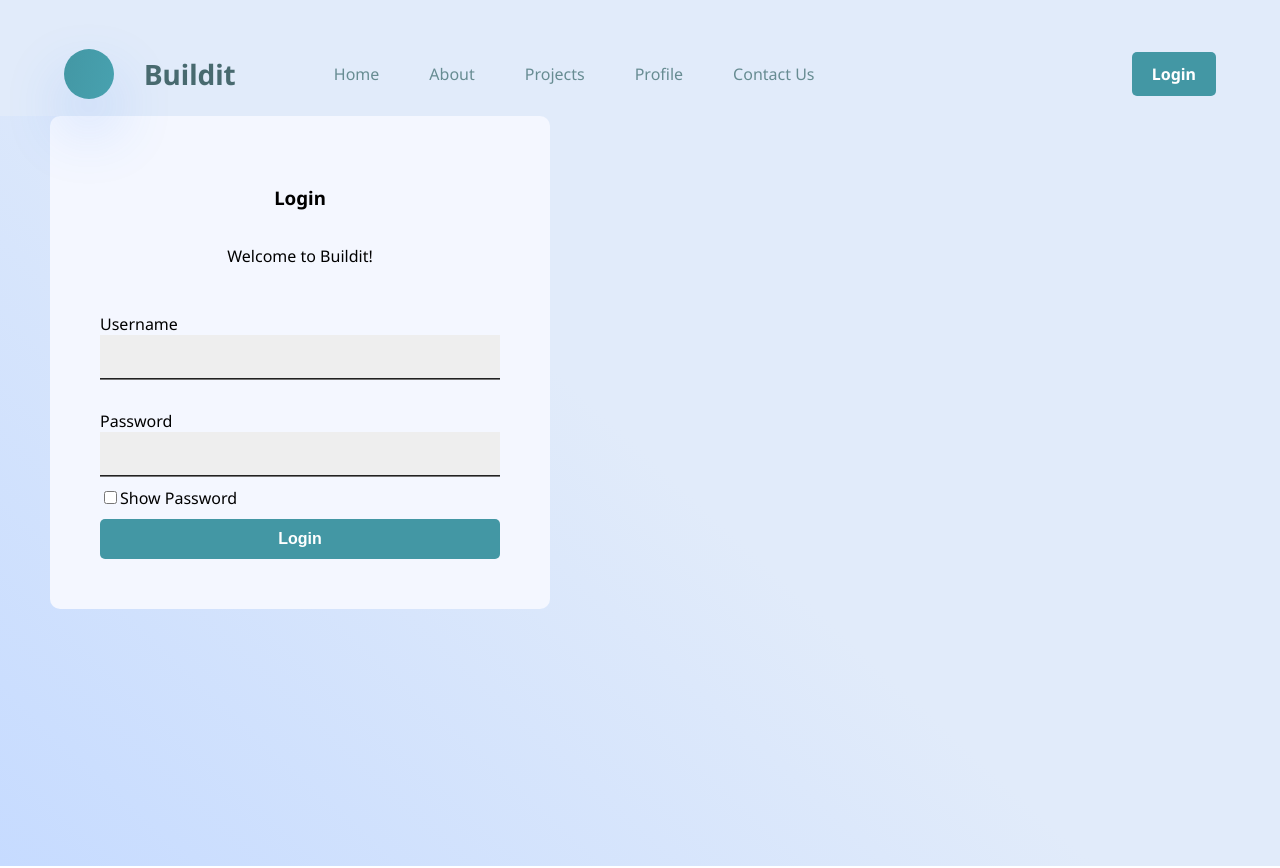
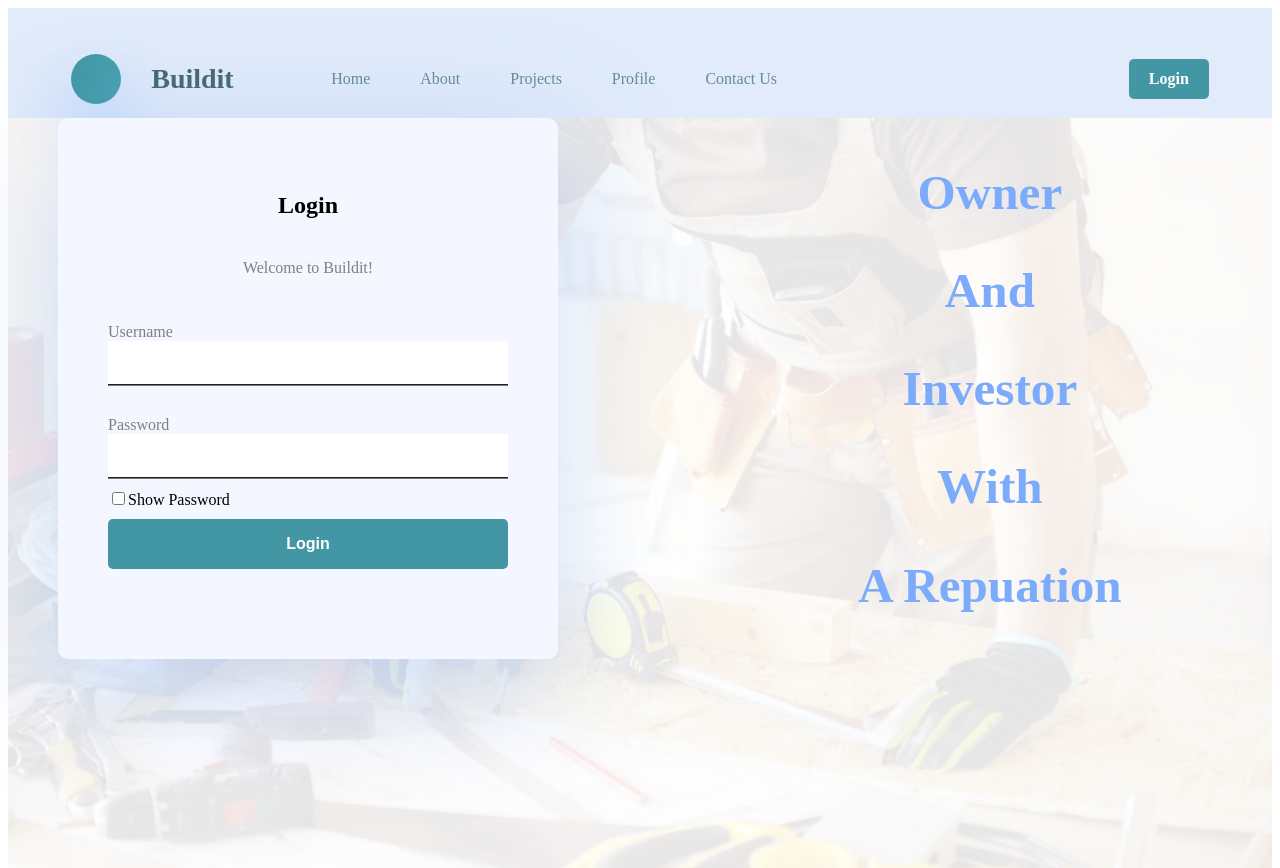
Before and after one commit to Ranecodes/builditapp, a React (Create React App) app: page /login in a window 1280 px wide. Built offline with nearby package versions, Linux system fonts and the light colour scheme.

Commit message:
login page design done

```diff
--- a/src/components/login.js
+++ b/src/components/login.js
@@ -1,6 +1,7 @@
 import { useState } from "react";
 import { useNavigate, useLocation } from "react-router-dom";
 import { useAuth } from "../context/auth";
+import image from "../assets/images/Bg.png"
 
 export const Login = () => {
   const [user, setUser] = useState("");
@@ -29,25 +30,44 @@ export const Login = () => {
   };
 
   return (
-    <section className="login-container">
+    <section className="login-container" style={{background:"linear-gradient(42.43deg, #C6DBFF 0%, #E1EBFA 52.25%)", backgroundImage: `url(${image})`, backgroundSize:"cover"}} >
       <div className="login-content-container">
         <div className="login-content-form">
-          <h1 style={{textAlign: "center"}}>Login</h1>
-          <p style={{textAlign: "center"}}>Welcome to Buildit!</p>
-          <label for="username" style={{paddingTop: "30px"}}>Username</label>
+          <h1 style={{ textAlign: "center", fontSize: "24px" }}>Login</h1>
+          <p style={{ textAlign: "center", color: "grey" }}>
+            Welcome to Buildit!
+          </p>
+          <label for="username" style={{ paddingTop: "30px", color: "grey" }}>
+            Username
+          </label>
           <input type="text" onChange={(e) => setUser(e.target.value)} />
-          <label for="password" style={{paddingTop: "30px"}}>Password</label>
+          <label for="password" style={{ paddingTop: "30px", color: "grey" }}>
+            Password
+          </label>
           <input
             type={password}
             onChange={handlePasswordChange}
             value={passwordInput}
           />
           <div className="checkbox">
-          <input type="checkbox" onClick={TogglePassword}  />Show Password
+            <input type="checkbox" onClick={TogglePassword} />
+            Show Password
           </div>
-          <button onClick={handleLogin} className="project-btn">Login</button>
+          <button
+            onClick={handleLogin}
+            className="project-btn"
+            style={{ height: "50px" }}
+          >
+            Login
+          </button>
         </div>
-
+        <div className="login-content-text">
+          <h1 classname= "anim-1">Owner</h1>
+          <h1 style={{opacity: "0.8"}} className="anim-2">And</h1>
+          <h1 style={{opacity: "0.8"}} className="anim-3">Investor</h1>
+          <h1 style={{opacity: "0.8"}} className="anim-4">With</h1>
+          <h1 style={{opacity: "0.8"}} className="anim-5">A Repuation</h1>
+        </div>
       </div>
     </section>
   );
--- a/src/index.css
+++ b/src/index.css
@@ -1,4 +1,5 @@
 @import url('https://fonts.googleapis.com/css2?family=Noto+Sans:wght@400;700&display=swap');
+;
 body {
   margin: 0;
   padding: 0;
@@ -443,22 +444,42 @@ background-position: 100% 35%; */
    /* Login Page */
 .login-container{
   background: linear-gradient(42.43deg, #C6DBFF 0%, #E1EBFA 52.25%);
+  animation-name: background-animation;
+  animation-duration: 4s;
 }
+/*
+@keyframes background-animation{
+  0%{
+    background: linear-gradient(42.43deg, #C6DBFF 0%, #E1EBFA 52.25%);
+  }
+  25%{
+    background: linear-gradient(42.43deg, #C6DBFF 0%, #d1e3ff 52.25%);
+  }
+  50%{
+    background: linear-gradient(42.43deg, #C6DBFF 0%, #c7ddff 52.25%);
+  }
+  75%{
+    background: linear-gradient(42.43deg, #C6DBFF 0%, #b8d4ff 52.25%);
+  }
+  100%{
+    background: linear-gradient(42.43deg, #C6DBFF 0%, #E1EBFA 52.25%);
+  }
+} */
+
 
 .login-content-container{
   display: flex;
-  align-items: center;
-  background: #F4F7FF;
-  width: fit-content;
-  padding: 50px;
-  margin-left: 50px;
-  border-radius: 10px;
 }
 
 .login-content-form {
+  background: #F4F7FF;
+  padding: 50px;
   display: flex;
   flex-direction: column;
   width: 400px;
+  margin-left: 50px;
+  border-radius: 10px;
+  filter: drop-shadow(0px 30px 60px rgba(59, 130, 246, 0.25))
 }
 
 .login-content-form input{
@@ -466,7 +487,7 @@ background-position: 100% 35%; */
   border-right-style: hidden;
   border-left-style: hidden;
   border-bottom-style: groove;
-  background-color: #eee;
+  background-color: #FFFFFF;
   padding: 10px;
   font-size: 20px
 }
@@ -474,3 +495,38 @@ background-position: 100% 35%; */
 .checkbox{
   padding: 10px 0;
 }
+
+.login-content-text{
+  text-align: center;
+  margin-left: 300px;
+  font-size: 42px;
+  line-height: 1.0;
+  color: #7cacff;
+
+}
+.login-content-text h1{
+  position: relative;
+  animation: fadeIn 3s infinite;
+}
+
+@keyframes fadeIn{
+  0% { opacity: 0; }
+  100% { opacity: 1; }
+  from{left: 10px}
+  to{left: 0px}
+  from{color: #273a3d;}
+  to{color: #7cacff;}
+}
+
+/* .anim-1{
+  animation: pleasemove 1s infinite;
+}
+.anim-2{
+  animation-delay: 1s;
+}
+.anim-3{
+  animation-delay: 1.5s;
+}
+.anim-4{
+  animation-delay: 2s;
+} */
```
Also changed, not shown: src/assets/images/Bg.png (added).
